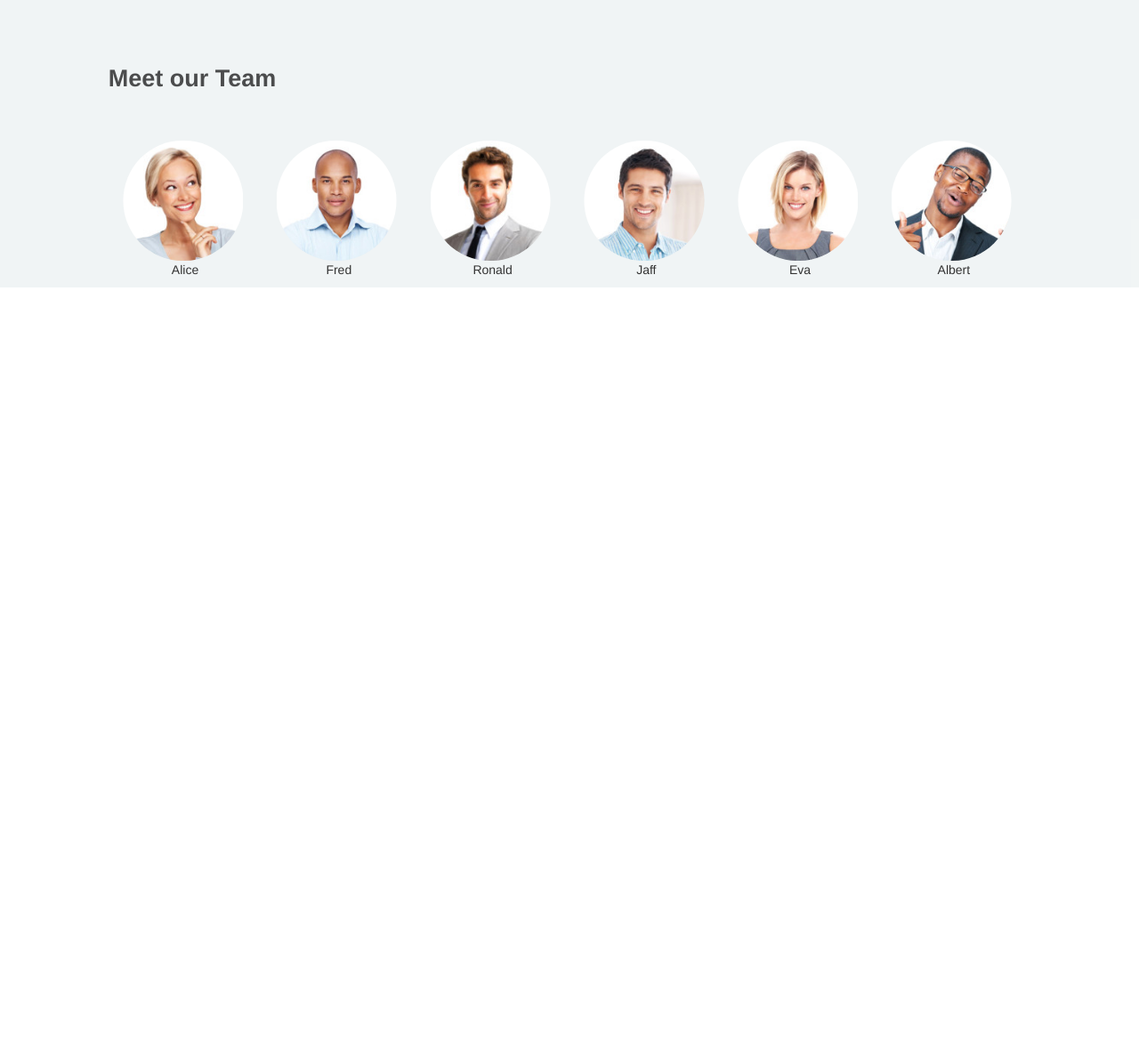
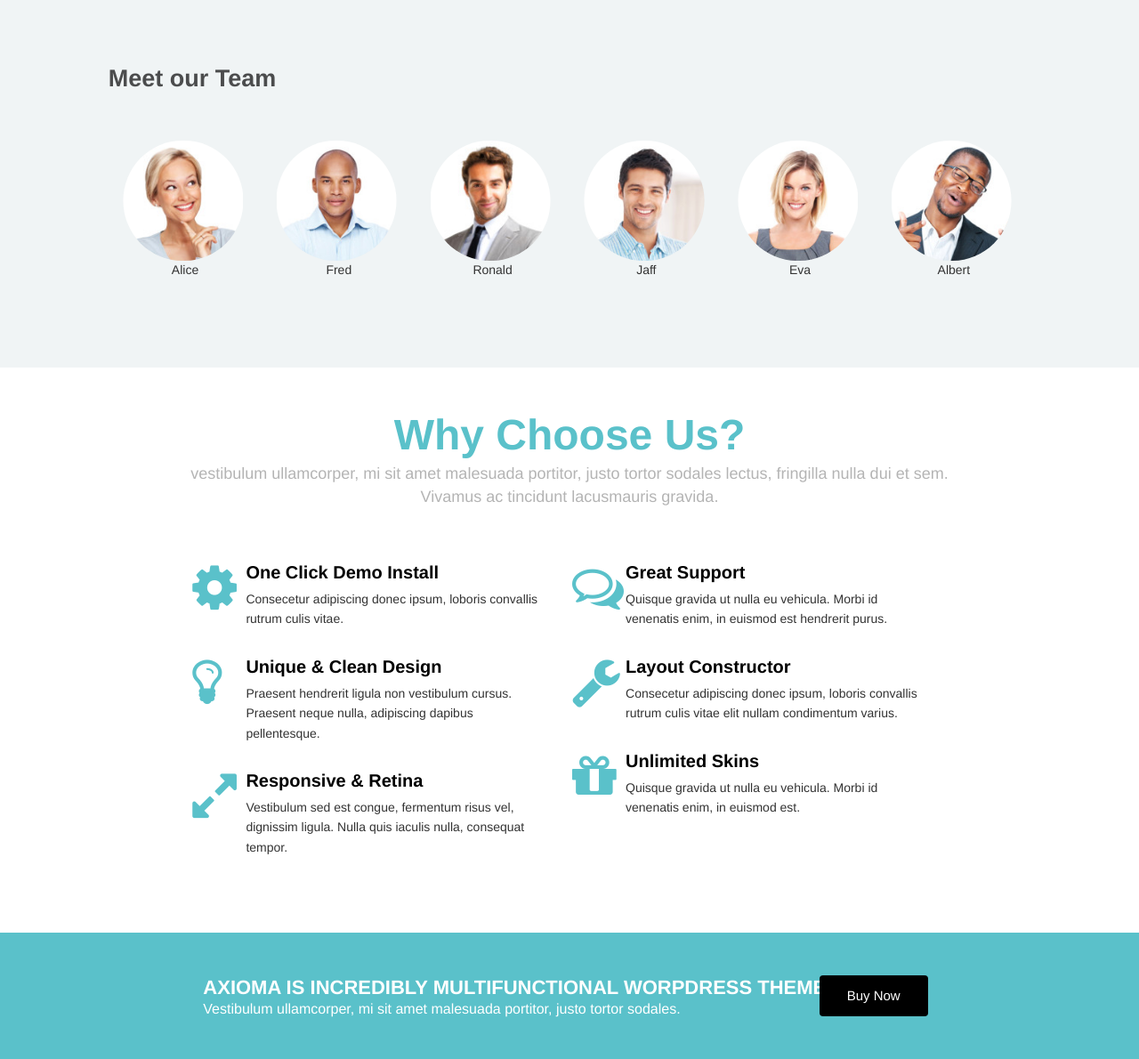
Before and after one commit to AnilKumaNilla/bootstrap, a PHP site: page / in a window 1280 px wide. Shown: the part 2803-3993 px from the top of the page at 89% size. Before the commit the page ends 3126 px from the top, so only its background shows below. Run offline with PHP 8.4, Linux system fonts and the light colour scheme.

Commit message:
today 3/4/017

```diff
--- a/index.php
+++ b/index.php
@@ -177,6 +177,84 @@
    <div class="col-xs-12 col-sm-12 col-md-1 col-lg-1">
    </div>
 </div>
+<div class="row komal">
+  <div class="col-lg-offset-1 col-xs-12 col-sm-12 col-md-10 col-lg-10 div14">
+    <h1>Why Choose Us?
+    </h1>
+     <p>vestibulum ullamcorper, mi sit amet malesuada portitor, justo tortor sodales lectus, fringilla nulla dui et sem.<br> Vivamus ac tincidunt lacusmauris gravida.
+     </p>
+  </div>
+</div>
+<div class="row choose">
+  <div class="col-lg-offset-2 col-sm-offset-1 col-md-offset-2 col-xs-offset-1 col-xs-10 col-sm-10 col-md-4 col-lg-4 div15">
+    <div class="col-xs-2 col-sm-2 col-md-2 col-lg-1">
+     <h1><i class="fa fa-cog" aria-hidden="true"></i></h1>
+    </div>
+    <div class="col-xs-10 col-sm-10 col-md-11 col-lg-11">
+     <h4>One Click Demo Install</h4>
+    <p>Consecetur adipiscing donec ipsum, loboris convallis rutrum culis vitae.
+    </p>
+    </div>
+
+    <div class="col-xs-2 col-sm-2 col-md-1 col-lg-1">
+     <h1><i class="fa fa-lightbulb-o" aria-hidden="true"></i></h1>
+    </div>
+    <div class="col-xs-10 col-sm-10 col-md-11 col-lg-11">
+     <h4>Unique & Clean Design</h4>
+    <p>Praesent hendrerit ligula non vestibulum cursus. Praesent neque nulla, adipiscing dapibus pellentesque.
+    </p>
+    </div>
+
+    <div class="col-xs-2 col-sm-2 col-md-1 col-lg-1">
+     <h1><i class="fa fa-expand" aria-hidden="true"></i></h1>
+    </div>
+    <div class="col-xs-10 col-sm-10 col-md-11 col-lg-11">
+     <h4>Responsive & Retina</h4>
+    <p>Vestibulum sed est congue, fermentum risus vel, dignissim ligula. Nulla quis iaculis nulla, consequat tempor.
+    </p>
+    </div>
+  </div>
+
+  <div class="col-xs-offset-1 col-sm-offset-1 col-xs-10 col-lg-offset-0 col-sm-10 col-md-4 col-lg-4 div16">
+    <div class="col-xs-2 col-sm-2 col-md-1 col-lg-1">
+     <h1><i class="fa fa-comments-o" aria-hidden="true"></i></h1>
+    </div>
+    <div class="col-xs-10 col-sm-10 col-md-11 col-lg-11">
+     <h4>Great Support</h4>
+    <p>Quisque gravida ut nulla eu vehicula. Morbi id venenatis enim, in euismod est hendrerit purus.
+    </p>
+    </div>
+
+    <div class="col-xs-2 col-sm-2 col-md-1 col-lg-1">
+     <h1><i class="fa fa-wrench" aria-hidden="true"></i></h1>
+    </div>
+    <div class="col-xs-10 col-sm-10 col-md-11 col-lg-11">
+     <h4>Layout Constructor</h4>
+    <p>Consecetur adipiscing donec ipsum, loboris convallis rutrum culis vitae elit nullam condimentum varius.
+    </p>
+    </div>
+
+    <div class="col-xs-2 col-sm-2 col-md-1 col-lg-1">
+     <h1><i class="fa fa-gift" aria-hidden="true"></i></h1>
+    </div>
+    <div class="col-xs-10 col-sm-10 col-md-11 col-lg-11">
+     <h4>Unlimited Skins</h4>
+    <p>Quisque gravida ut nulla eu vehicula. Morbi id venenatis enim, in euismod est.
+    </p>
+    </div>
+  </div>
+
+</div> <!-- </div choos> -->
+
+<div class="row buy-now">
+  <div class="col-lg-offset-2 col-sm-offset-1 col-md-offset-2 col-xs-offset-1 col-xs-10 col-sm-8 col-md-7 col-lg-7 div17">
+  <h5>AXIOMA IS INCREDIBLY MULTIFUNCTIONAL WORPDRESS THEME</h5>
+  <p>Vestibulum ullamcorper, mi sit amet malesuada portitor, justo tortor sodales.</p>
+  </div>
+  <div class="col-xs-offset-1 col-xs-11 col-sm-1 col-md-1 col-lg-1 div18">
+  <button type="button" class="btn">Buy Now</button>
+  </div>
+</div>
 
 </div>  <!--   </container> -->
 
--- a/style.css
+++ b/style.css
@@ -207,6 +207,12 @@ img {
     /*box-sizing: border-box;*/
 }
 
+.abc:hover img /*img.abc:active*/
+{
+    size:150%;
+    border: 2px solid black;
+}
+
 #div12
 {
         /*margin-bottom: 99px;*/
@@ -237,6 +243,111 @@ img {
     background:rgba(241, 245, 245, 0.99);
     height: cover;
 }
+.div13
+{
+    margin-bottom: 90px;
+}
+
+.komal
+{
+    height: 0%;
+    /*width: 100%;*/
+    background: white;
+}
+.div15
+{
+        margin-bottom: 5%;
+}
+
+.komal h1
+{
+    font-weight: 700;
+    text-align: center;
+    margin-bottom: 5px;
+    margin-top: 50px;
+    color: #5ac1ca;
+    font-size: 48px;
+}
+.komal p
+{
+    font-weight: 400;
+    text-align: center;
+    margin-bottom: 50px;
+    font-size: 18px;
+    color: #b4b4b4;
+}
+
+.choose
+{
+    height: 0%;
+    background: white;
+}
+.choose h4
+{
+    margin-bottom: 8px;
+    color: #000;
+    font-weight: 600;
+    font-size: 20px;
+}
+.choose p
+{
+    margin: 0 0 1.5em 0;
+    padding: 0;
+    line-height: 1.6em;
+    font-size: 100%;
+    vertical-align: baseline;
+    background: transparent;
+}
+
+.choose .fa {
+    font-size: 58px;
+    margin: -11px -27px;
+    color: #5ac1ca;
+}
+.choose .fa:hover {
+     border:none;
+}
+
+.choose .fa-expand {
+     background:none;
+     padding:0%;
+}
+.buy-now
+{
+        background: #5ac1ca;
+}
+.div17 h5
+{
+    font-weight: 600;
+    text-align: left;
+    margin-bottom: 1px;
+    margin-top: 7%;
+    font-size: 22px;
+    color: #ffffff;
+}
+.div17 p
+{
+    font-weight: 400;
+    text-align: left;
+    font-size: 16px;
+    margin-bottom: 7px;
+    color: #fff;
+}
+
+.btn
+{
+    color: white;
+    background: black;
+    margin: 63% -210%;
+    padding: 11px 30px;
+    font-size: 15px;
+}
+.div18 .btn:hover {
+    color: #fff;
+    text-decoration: none;
+    background: #5ac1ca;
+}
+
 
 /*For lepTop___________________________________________________________________________________L____*/
 @media(min-width:1200px){
@@ -272,9 +383,12 @@ img {
 .navbar-nav {
     float: left;
     margin: 38px 82px;
+}
 
+.btn {
+    margin: 124% -64%;
+}
 
-    }
 }
 
 /*For Mobile___________________________________________________________________________________M___*/
@@ -315,9 +429,12 @@ img {
     margin: 0px 28px;
 }
 
+.btn {
+    margin: 4% -1%;
+}
 
 }
-
+/*------------------------------------------------------------------------------------------------*/
 @media(max-width:330px)/*and(min-width:329px)*/{
     .navbar-brand > img {
     display: block;
```
